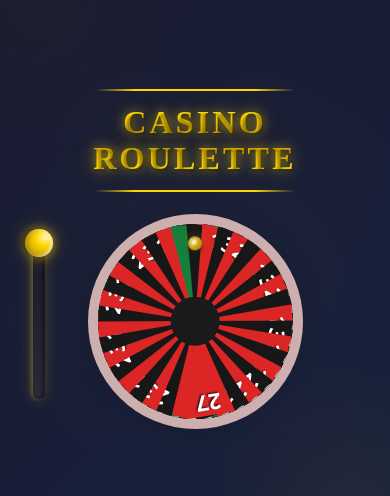
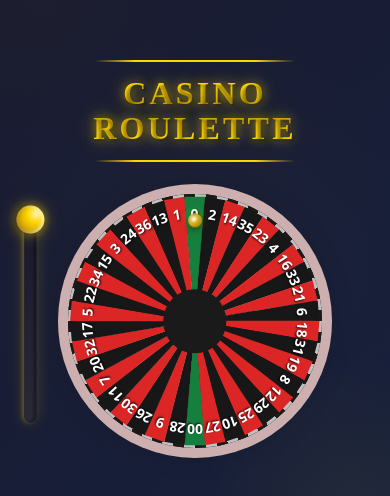
Before and after one commit to heyvj99/heyvj99-roulettewheelrng, a React (Vite) app: page / in a window 390 px wide. Shown: the part 168-664 px from the top of the page. Built offline with nearby package versions, Linux system fonts and the light colour scheme.

Commit message:
issues fixed for responsive wheel and pocket size

```diff
--- a/src/index.css
+++ b/src/index.css
@@ -95,25 +95,29 @@ button:focus-visible {
 
 @layer utilities {
   @media (max-width: 800px) {
-    .wheel-container {
+    /* .wheel-container {
       width: 100%;
       aspect-ratio: 1/1;
-    }
+    } */
 
     .spinner {
-      left: -70%;
+      left: -55%;
     }
 
     .center-circle {
-      font-size: 1rem;
+      font-size: 1.5rem;
+    }
+
+    .pocket-number {
+      font-size: 14px;
     }
   }
 
   @media (min-width: 800px) {
-    .wheel-container {
+    /* .wheel-container {
       width: 65%;
       aspect-ratio: 1/1;
-    }
+    } */
     .spinner {
       left: -70%;
     }
@@ -121,10 +125,14 @@ button:focus-visible {
     .center-circle {
       font-size: 2.5rem;
     }
+
+    .pocket-number {
+      font-size: 20px;
+    }
   }
 
   .wheel-container {
-    aspect-ratio: 1;
+    /* aspect-ratio: 1; */
     margin: 2rem auto;
     position: relative;
     background: #1a1a1a;
@@ -132,6 +140,9 @@ button:focus-visible {
     padding: 20px;
     box-shadow: 0 0 30px rgba(0, 0, 0, 0.3);
     overflow: visible;
+    --wheel-size: min(65vw, 600px); /* or whatever you use for wheel size */
+    width: var(--wheel-size);
+    aspect-ratio: 1/1;
   }
 
   .wheel {
@@ -170,22 +181,25 @@ button:focus-visible {
   .pocket {
     position: absolute;
     top: 50%;
-    left: 50%;
-    width: 0;
+    left: 0%;
+    width: 100%;
     height: 50%;
-    transform-origin: 50% 0;
+    transform-origin: 50% 0%;
   }
 
   .pocket-segment {
     position: absolute;
     top: 0;
-    left: -25px;
-    width: 50px;
+    /* left: -25px; */
+    /* width: 50px; */
     height: 100%;
     background: currentColor;
     clip-path: polygon(50% 0%, 100% 98%, 0% 98%);
     transform-origin: center top;
-    transform: rotate(0.1deg);
+    /* transform: rotate(0.1deg); */
+    width: calc((3.1416 * var(--wheel-size)) / var(--pocket-count));
+    left: 50%;
+    transform: translateX(-50%) rotate(0.1deg);
   }
 
   .pocket-number {
@@ -195,7 +209,6 @@ button:focus-visible {
     transform: translate(-50%, -50%) rotate(180deg);
     color: white;
     font-weight: bold;
-    font-size: 22px;
     text-shadow: 1px 1px 2px rgba(0, 0, 0, 0.8);
     z-index: 2;
     white-space: nowrap;
@@ -398,15 +411,15 @@ button:focus-visible {
 
   @keyframes highlight-pocket {
     0% {
-      transform: scale(1);
+      /* transform: scale(1); */
       filter: brightness(1) drop-shadow(0 0 0px rgba(255, 255, 255, 0));
     }
     50% {
-      transform: scale(1.2);
+      /* transform: scale(1.2); */
       filter: brightness(2) drop-shadow(0 0 15px rgba(255, 255, 255, 0.9));
     }
     100% {
-      transform: scale(1);
+      /* transform: scale(1); */
       filter: brightness(1) drop-shadow(0 0 0px rgba(255, 255, 255, 0));
     }
   }
@@ -440,32 +453,32 @@ button:focus-visible {
 
   @keyframes highlight-pocket-red {
     0% {
-      transform: scale(1);
+      /* transform: scale(1); */
       filter: brightness(1) drop-shadow(0 0 0px rgba(255, 0, 0, 0));
     }
     50% {
-      transform: scale(1.2);
+      /* transform: scale(1.2); */
       filter: brightness(1.5) drop-shadow(0 0 20px rgba(255, 0, 0, 0.9));
     }
     100% {
-      transform: scale(1);
+      /* transform: scale(1); */
       filter: brightness(1) drop-shadow(0 0 0px rgba(255, 0, 0, 0));
     }
   }
 
   @keyframes highlight-pocket-black {
     0% {
-      transform: scale(1);
+      /* transform: scale(1); */
       filter: brightness(1) drop-shadow(0 0 0px rgba(128, 128, 128, 0));
       background-color: #171717;
     }
     50% {
-      transform: scale(1.2);
+      /* transform: scale(1.2); */
       filter: brightness(2) drop-shadow(0 0 20px rgba(192, 192, 192, 0.9));
       background-color: #2a2a2a;
     }
     100% {
-      transform: scale(1);
+      /* transform: scale(1); */
       filter: brightness(1) drop-shadow(0 0 0px rgba(128, 128, 128, 0));
       background-color: #171717;
     }
@@ -473,15 +486,15 @@ button:focus-visible {
 
   @keyframes highlight-pocket-green {
     0% {
-      transform: scale(1);
+      /* transform: scale(1); */
       filter: brightness(1) drop-shadow(0 0 0px rgba(0, 255, 0, 0));
     }
     50% {
-      transform: scale(1.2);
+      /* transform: scale(1.2); */
       filter: brightness(1.5) drop-shadow(0 0 20px rgba(0, 255, 0, 0.9));
     }
     100% {
-      transform: scale(1);
+      /* transform: scale(1); */
       filter: brightness(1) drop-shadow(0 0 0px rgba(0, 255, 0, 0));
     }
   }
```
Also changed, not shown: src/temp.css (added).
